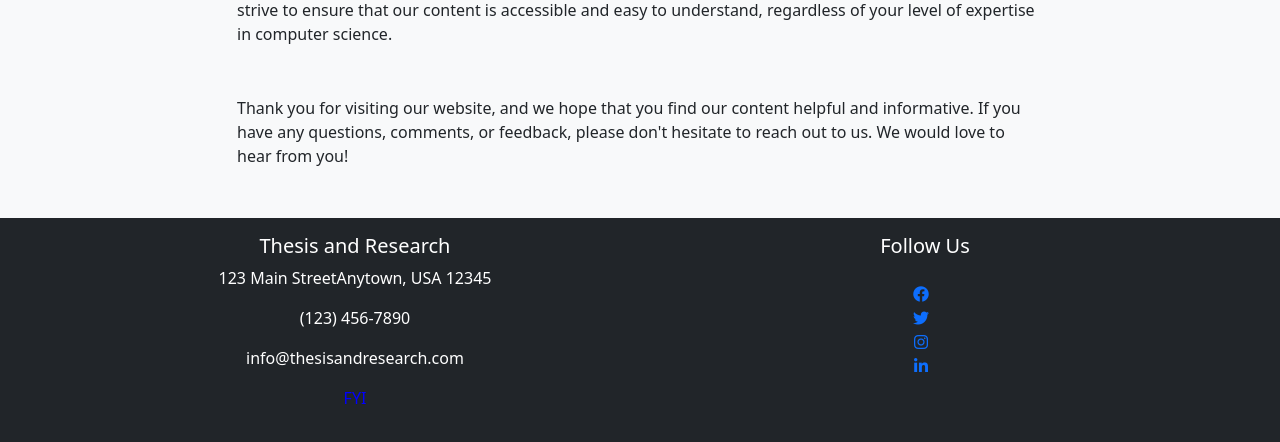
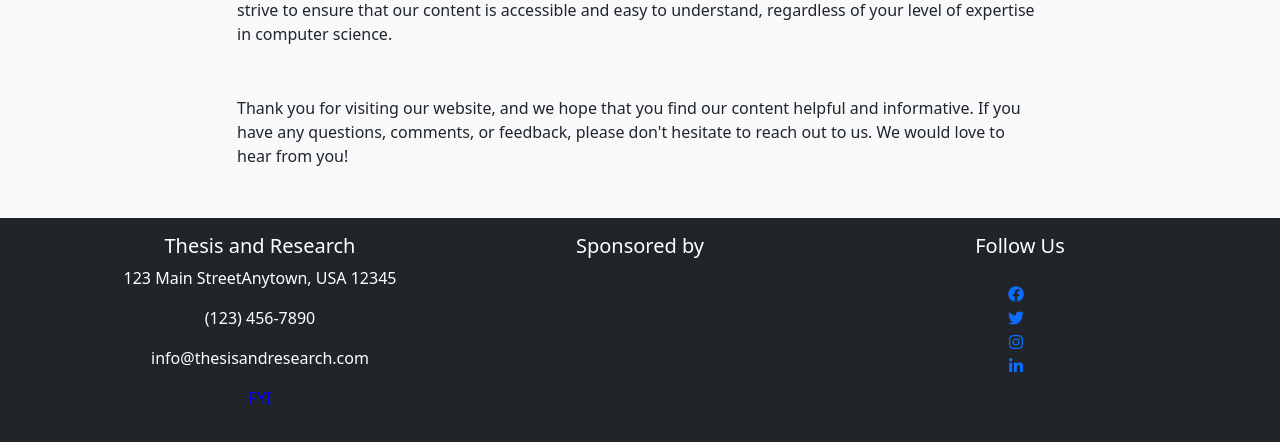
Before and after one commit to IKSopnil/Research_static_blog, a PHP site: page /about.php in a window 1280 px wide. Shown: the part 522-964 px from the top of the page. Run offline with PHP 8.4, Linux system fonts and the light colour scheme.

Commit message:
on oging

```diff
--- a/footer.php
+++ b/footer.php
@@ -5,7 +5,7 @@
 <footer class="bg-dark text-white py-3 ">
   <div class="container">
     <div class="row ">
-      <div class="col-12 col-md-6 text-center">
+      <div class="col-4 text-center">
         <h5>Thesis and Research</h5>
         <p>123 Main StreetAnytown, USA 12345</p>
         <p>(123) 456-7890</p>
@@ -14,7 +14,11 @@
         <p id="fyi-message" style="display: none;">These thesis and research topics in computer science were suggested by ChatGPT, a language model trained by OpenAI, based on the GPT-3.5 architecture. The topics are meant to provide inspiration and guidance to students and researchers interested in computer science. While we strive to provide accurate and useful information, it is important to conduct thorough research and consult with your academic advisors before finalizing a topic for your thesis or research. Additionally, please ensure that you follow proper citation and attribution guidelines when using external sources.</p>
 
       </div>
-      <div class="col-12 col-md-6 text-center">
+      <div class="col-4 text-center">
+      <h5>Sponsored by</h5>
+
+      </div>
+      <div class="col-4  text-center">
         <h5>Follow Us</h5>
         <ul class="list-inline mt-4">
           <li class="list-inline-item"><a href="#"><i class="fab fa-facebook"></i></a></li><br>
--- a/navbar.php
+++ b/navbar.php
@@ -1,6 +1,6 @@
 <section>
         <nav class="navbar navbar-expand-lg navbar-dark bg-dark py-4">
-            <a class="navbar-brand ps-5" href="#">
+            <a class="navbar-brand ps-5" href="index.php">
                 <p>Thesis and Research</p>
             </a>
             <button class="navbar-toggler" type="button" data-bs-toggle="collapse" data-bs-target="#navbarNav"
```
Also changed, not shown: index.php (+25 -5 lines).
